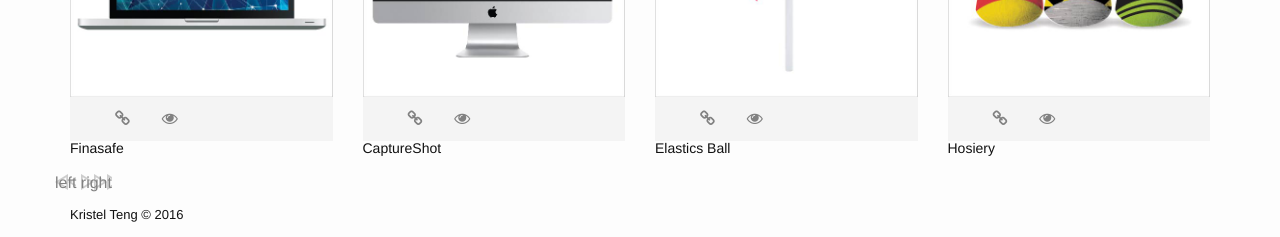
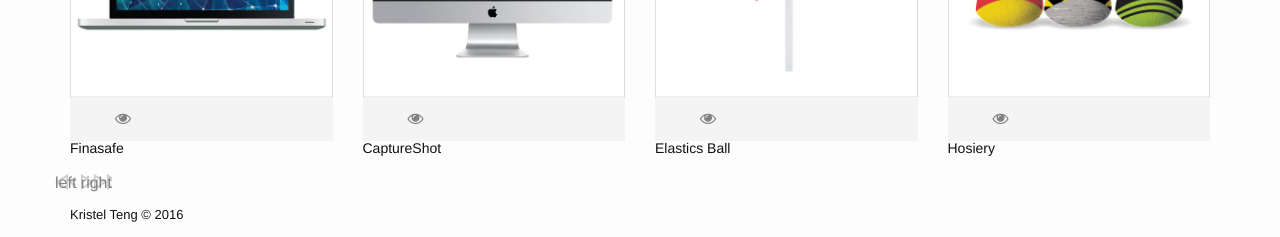
Before and after one commit to kristelteng/personal_site, a Jekyll site: the page built from aanari.html, in a window 1280 px wide. Shown: the part 2779-3016 px from the top of the page. Built offline with Jekyll 4.4.1, drawn with Linux system fonts in a browser that asks for light colours.

Commit message:
replace fa link with eye link

```diff
--- a/aanari.html
+++ b/aanari.html
@@ -14,9 +14,6 @@ permalink: /aanari.html
                 <div class="project-name overflow">
                     <h2 class="bold">Aanari Hotel &amp; Spa</h2>
                     <ul class="nav navbar-nav navbar-default">
-                        <!-- <li><a href="#"><i class="fa fa-clock-o"></i>December 2007</a></li>
-                        <li><a href="#"><i class="fa fa-tag"></i>Branding</a></li> -->
-
                         <li class="subsection-icon"><i class="fa fa-clock-o subsection"></i>December 2007</li>
                         <li class="subsection-icon"><i class="fa fa-tag subsection"></i>Branding</li>
                     </ul>
@@ -128,8 +125,8 @@ permalink: /aanari.html
                                     </div>
                                     <div class="portfolio-view">
                                         <ul class="nav nav-pills">
-                                            <li><a href="privacyshell.html"><i class="fa fa-link"></i></a></li>
-                                            <li><a href="images/portfolio/portfolio-pic-03.jpg" data-lightbox="example-set"><i class="fa fa-eye"></i></a></li>
+                                            <li><a href="privacyshell.html"><i class="fa fa-eye"></i></a></li>
+                                            <!-- <li><a href="images/portfolio/portfolio-pic-03.jpg" data-lightbox="example-set"><i class="fa fa-eye"></i></a></li> -->
                                         </ul>
                                     </div>
                                 </div>
@@ -148,8 +145,8 @@ permalink: /aanari.html
                                     </div>
                                     <div class="portfolio-view">
                                         <ul class="nav nav-pills">
-                                            <li><a href="psnapper.html"><i class="fa fa-link"></i></a></li>
-                                            <li><a href="images/portfolio/portfolio-pic-05.jpg" data-lightbox="example-set"><i class="fa fa-eye"></i></a></li>
+                                            <li><a href="psnapper.html"><i class="fa fa-eye"></i></a></li>
+                                           <!--  <li><a href="images/portfolio/portfolio-pic-05.jpg" data-lightbox="example-set"><i class="fa fa-eye"></i></a></li> -->
                                         </ul>
                                     </div>
                                 </div>
@@ -168,8 +165,8 @@ permalink: /aanari.html
                                     </div>
                                     <div class="portfolio-view">
                                         <ul class="nav nav-pills">
-                                            <li><a href="topsecret.html"><i class="fa fa-link"></i></a></li>
-                                            <li><a href="images/portfolio/portfolio-pic-04.jpg" data-lightbox="example-set"><i class="fa fa-eye"></i></a></li>
+                                            <li><a href="topsecret.html"><i class="fa fa-eye"></i></a></li>
+                                            <!-- <li><a href="images/portfolio/portfolio-pic-04.jpg" data-lightbox="example-set"><i class="fa fa-eye"></i></a></li> -->
                                         </ul>
                                     </div>
                                 </div>
@@ -188,8 +185,8 @@ permalink: /aanari.html
                                     </div>
                                     <div class="portfolio-view">
                                         <ul class="nav nav-pills">
-                                            <li><a href="ask.html"><i class="fa fa-link"></i></a></li>
-                                            <li><a href="images/portfolio/portfolio-pic-06.jpg" data-lightbox="example-set"><i class="fa fa-eye"></i></a></li>
+                                            <li><a href="ask.html"><i class="fa fa-eye"></i></a></li>
+                                            <!-- <li><a href="images/portfolio/portfolio-pic-06.jpg" data-lightbox="example-set"><i class="fa fa-eye"></i></a></li> -->
                                         </ul>
                                     </div>
                                 </div>
@@ -213,8 +210,8 @@ permalink: /aanari.html
                                     </div>
                                     <div class="portfolio-view">
                                         <ul class="nav nav-pills">
-                                            <li><a href="finasafe.html"><i class="fa fa-link"></i></a></li>
-                                            <li><a href="images/portfolio/portfolio-pic-01.jpg" data-lightbox="example-set"><i class="fa fa-eye"></i></a></li>
+                                            <li><a href="finasafe.html"><i class="fa fa-eye"></i></a></li>
+                                            <!-- <li><a href="images/portfolio/portfolio-pic-01.jpg" data-lightbox="example-set"><i class="fa fa-eye"></i></a></li> -->
                                         </ul>
                                     </div>
                                 </div>
@@ -234,8 +231,8 @@ permalink: /aanari.html
                                     </div>
                                     <div class="portfolio-view">
                                         <ul class="nav nav-pills">
-                                            <li><a href="captureshot.html"><i class="fa fa-link"></i></a></li>
-                                            <li><a href="images/portfolio/portfolio-pic-07.jpg" data-lightbox="example-set"><i class="fa fa-eye"></i></a></li>
+                                            <li><a href="captureshot.html"><i class="fa fa-eye"></i></a></li>
+                                            <!-- <li><a href="images/portfolio/portfolio-pic-07.jpg" data-lightbox="example-set"><i class="fa fa-eye"></i></a></li> -->
                                         </ul>
                                     </div>
                                 </div>
@@ -255,8 +252,8 @@ permalink: /aanari.html
                                     </div>
                                     <div class="portfolio-view">
                                         <ul class="nav nav-pills">
-                                            <li><a href="elastics-ball.html"><i class="fa fa-link"></i></a></li>
-                                            <li><a href="images/portfolio/portfolio-pic-08.jpg" data-lightbox="example-set"><i class="fa fa-eye"></i></a></li>
+                                            <li><a href="elastics-ball.html"><i class="fa fa-eye"></i></a></li>
+                                           <!--  <li><a href="images/portfolio/portfolio-pic-08.jpg" data-lightbox="example-set"><i class="fa fa-eye"></i></a></li> -->
                                         </ul>
                                     </div>
                                 </div>
@@ -276,8 +273,8 @@ permalink: /aanari.html
                                     </div>
                                     <div class="portfolio-view">
                                         <ul class="nav nav-pills">
-                                            <li><a href="hosiery.html"><i class="fa fa-link"></i></a></li>
-                                            <li><a href="images/portfolio/portfolio-pic-09.jpg" data-lightbox="example-set"><i class="fa fa-eye"></i></a></li>
+                                            <li><a href="hosiery.html"><i class="fa fa-eye"></i></a></li>
+                                            <!-- <li><a href="images/portfolio/portfolio-pic-09.jpg" data-lightbox="example-set"><i class="fa fa-eye"></i></a></li> -->
                                         </ul>
                                     </div>
                                 </div>
@@ -299,8 +296,8 @@ permalink: /aanari.html
                                     </div>
                                     <div class="portfolio-view">
                                         <ul class="nav nav-pills">
-                                            <li><a href="headwear.html"><i class="fa fa-link"></i></a></li>
-                                            <li><a href="images/portfolio/portfolio-pic-11.jpg" data-lightbox="example-set"><i class="fa fa-eye"></i></a></li>
+                                            <li><a href="headwear.html"><i class="fa fa-eye"></i></a></li>
+                                            <!-- <li><a href="images/portfolio/portfolio-pic-11.jpg" data-lightbox="example-set"><i class="fa fa-eye"></i></a></li> -->
                                         </ul>
                                     </div>
                                 </div>
@@ -319,8 +316,8 @@ permalink: /aanari.html
                                     </div>
                                     <div class="portfolio-view">
                                         <ul class="nav nav-pills">
-                                            <li><a href="precious-dreams.html"><i class="fa fa-link"></i></a></li>
-                                            <li><a href="images/portfolio/portfolio-pic-10.jpg" data-lightbox="example-set"><i class="fa fa-eye"></i></a></li>
+                                            <li><a href="precious-dreams.html"><i class="fa fa-eye"></i></a></li>
+                                            <!-- <li><a href="images/portfolio/portfolio-pic-10.jpg" data-lightbox="example-set"><i class="fa fa-eye"></i></a></li> -->
                                         </ul>
                                     </div>
                                 </div>
@@ -340,8 +337,8 @@ permalink: /aanari.html
                                     </div>
                                     <div class="portfolio-view">
                                         <ul class="nav nav-pills">
-                                            <li><a href="gift-set.html"><i class="fa fa-link"></i></a></li>
-                                            <li><a href="images/portfolio/portfolio-pic-12.jpg" data-lightbox="example-set"><i class="fa fa-eye"></i></a></li>
+                                            <li><a href="gift-set.html"><i class="fa fa-eye"></i></a></li>
+                                           <!--  <li><a href="images/portfolio/portfolio-pic-12.jpg" data-lightbox="example-set"><i class="fa fa-eye"></i></a></li> -->
                                         </ul>
                                     </div>
                                 </div>
```
